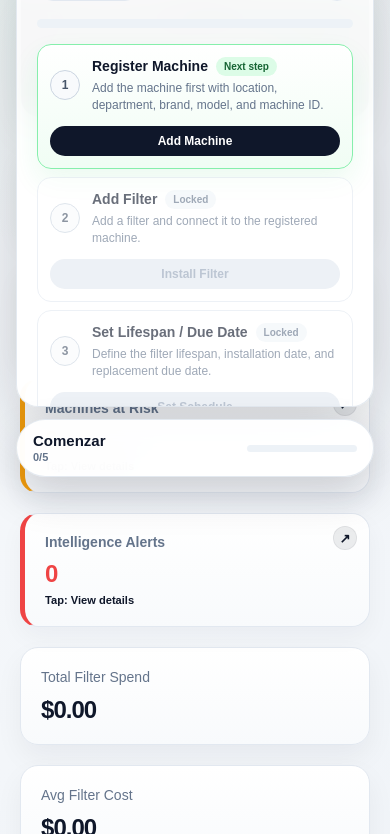
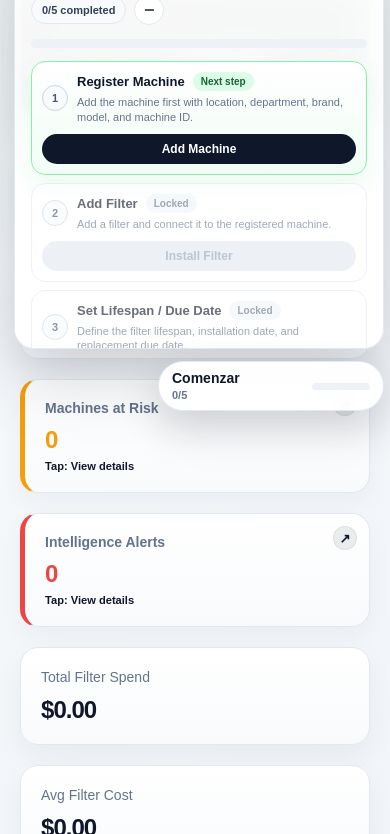
Before and after one commit to BastidaDavid/filtracore-v2, a plain HTML site: page index.html in a window 390 px wide. Shown: the part 351-1185 px from the top of the page. Drawn offline with Linux system fonts and the light colour scheme.

Commit message:
Add FiltraCore smart setup flow

```diff
--- a/script.js
+++ b/script.js
@@ -2977,6 +2977,16 @@ if (smartSetupClose) {
   });
 }
 
+document.addEventListener('focusin', (e) => {
+  const isMobileView = window.matchMedia('(max-width: 760px)').matches;
+  const isFormControl = e.target.matches('input, select, textarea');
+  const isInsideSmartSetup = e.target.closest('#smart-setup-shell');
+
+  if (isMobileView && isFormControl && !isInsideSmartSetup && setupState.widgetOpen) {
+    setSmartSetupOpen(false);
+  }
+});
+
 if (toggleAlertsBtn) {
   toggleAlertsBtn.addEventListener('click', () => {
     alertsExpanded = !alertsExpanded;
--- a/style.css
+++ b/style.css
@@ -392,32 +392,122 @@ body {
 }
 
 @media (max-width: 760px) {
+  body {
+    overflow-x: hidden;
+  }
+
+  .app-layout {
+    padding-bottom: calc(170px + env(safe-area-inset-bottom));
+  }
+
   .smart-setup-shell {
-    right: 16px;
-    left: 16px;
-    bottom: 16px;
-  }
-
-  .smart-setup-panel,
+    right: 12px;
+    left: auto;
+    bottom: calc(86px + env(safe-area-inset-bottom));
+    max-width: calc(100vw - 24px);
+  }
+
+  .smart-setup-panel {
+    width: min(360px, calc(100vw - 24px));
+    max-height: min(52dvh, 430px);
+    padding: 16px;
+    border-radius: 20px;
+  }
+
   .smart-setup-toggle {
-    width: 100%;
+    width: min(252px, calc(100vw - 24px));
+    min-height: 50px;
+    padding: 9px 13px;
   }
 
   .smart-setup-header {
     display: grid;
+    gap: 10px;
+  }
+
+  .smart-setup-header h2 {
+    font-size: 22px;
+  }
+
+  .smart-setup-header p {
+    display: none;
   }
 
   .smart-setup-header-actions {
     justify-content: space-between;
   }
 
+  .smart-setup-count {
+    padding: 7px 10px;
+    font-size: 11px;
+  }
+
+  .smart-setup-close {
+    width: 30px;
+    height: 30px;
+  }
+
+  .smart-progress-track {
+    margin-top: 14px;
+  }
+
+  .smart-setup-list {
+    margin-top: 13px;
+  }
+
   .smart-setup-item {
     grid-template-columns: auto minmax(0, 1fr);
+    padding: 10px;
+    gap: 9px;
+  }
+
+  .smart-check {
+    width: 26px;
+    height: 26px;
+    font-size: 11px;
+  }
+
+  .smart-task-title-row h3 {
+    font-size: 13px;
+  }
+
+  .smart-task-copy p {
+    font-size: 11px;
+    line-height: 1.35;
   }
 
   .smart-task-action {
     grid-column: 1 / -1;
     width: 100%;
+    min-width: 0;
+    padding: 8px 10px;
+  }
+
+  .smart-toggle-meter {
+    width: 78px;
+  }
+
+  .smart-toggle-copy strong {
+    font-size: 14px;
+  }
+}
+
+@media (max-width: 420px) {
+  .smart-setup-shell {
+    right: 10px;
+    bottom: calc(82px + env(safe-area-inset-bottom));
+  }
+
+  .smart-setup-panel {
+    width: calc(100vw - 20px);
+  }
+
+  .smart-setup-toggle {
+    width: 226px;
+  }
+
+  .smart-toggle-meter {
+    width: 58px;
   }
 }
 
@@ -3278,6 +3368,12 @@ button.clickable-kpi small::before,
   }
 }
 
+@media (max-width: 760px) {
+  .app-layout {
+    padding-bottom: calc(170px + env(safe-area-inset-bottom));
+  }
+}
+
 @media print {
   body {
     background: #ffffff !important;
```
